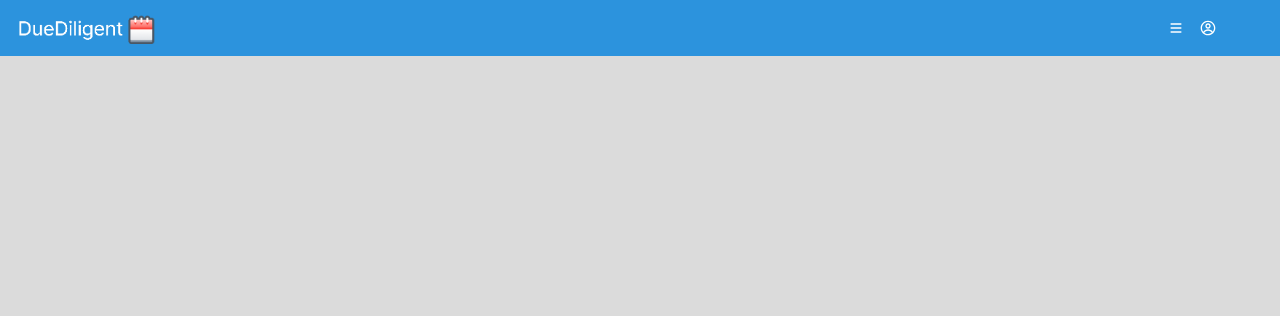
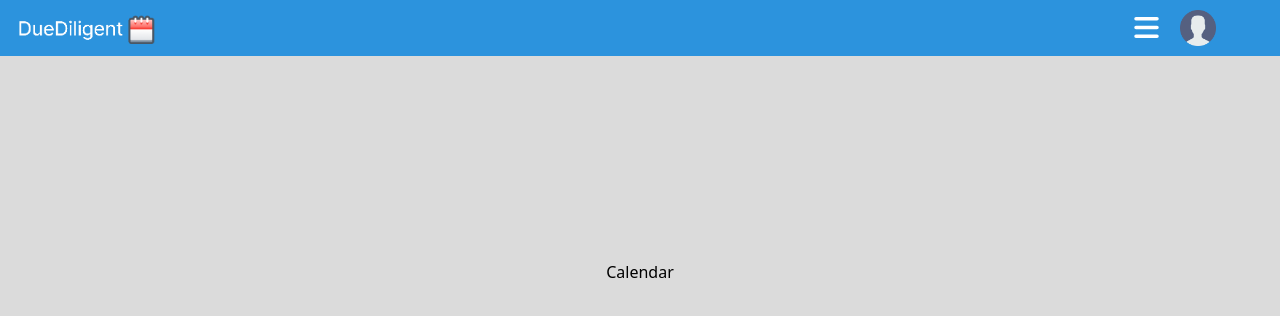
Before and after one commit to bsextion/due-diligent-ui, a Next.js app: page / in a window 1280 px wide. Shown: the top 316 px of the page. Built offline with nearby package versions, Linux system fonts and the light colour scheme.

Commit message:
Update Navbar component, Calendar

```diff
--- a/package.json
+++ b/package.json
@@ -12,6 +12,7 @@
     "axios": "^1.6.1",
     "next": "14.0.2",
     "react": "^18",
+    "react-calendar": "^4.6.1",
     "react-dom": "^18",
     "react-icons": "^4.11.0",
     "react-toastify": "^9.1.3"
--- a/src/components/Navbar/Calendar/Calendar.tsx
+++ b/src/components/Navbar/Calendar/Calendar.tsx
@@ -0,0 +1,11 @@
+import React from 'react';
+
+type CalendarProps = {
+
+};
+
+const Calendar:React.FC<CalendarProps> = () => {
+
+    return <div className='flex w-full justify-center'>Calendar</div>
+}
+export default Calendar;
--- a/src/components/Navbar/Navbar/Navbar.tsx
+++ b/src/components/Navbar/Navbar/Navbar.tsx
@@ -25,12 +25,12 @@ const Navbar: React.FC<NavbarProps> = () => {
           </div>
         )}
         <div className='flex justify-end px-12 w-1/3'>
-        <button className='p-2'>
-            <HiMenu className='text-white'/>
-          </button>
-          <button className='p-2'>
-            <CgProfile />
-          </button>
+        <div className='p-2'>
+            <HiMenu className='text-white' size={35}/>
+          </div>
+          <div className='p-2'>
+            <img src='./avatar.png' className='h-9 '/>
+          </div>
         </div>
       </div>
     </nav>
--- a/src/pages/index.tsx
+++ b/src/pages/index.tsx
@@ -1,12 +1,16 @@
 import Image from 'next/image'
 import { Inter } from 'next/font/google'
 import Navbar from '@/components/Navbar/Navbar/Navbar'
+import Calendar from '@/components/Navbar/Calendar/Calendar'
 
 
 export default function Home() {
   return (
     <main className='bg-dark-gray-8 min-h-screen'>
     <Navbar/>
+    <div className='flex items-center justify-center min-w-screen h-96 m-6 p-3'>
+      <Calendar/>
+    </div>
     </main>
 
   )
```
Also changed, not shown: public/avatar.png (added), 1 other file (tests, documents, lock files or other folders).
